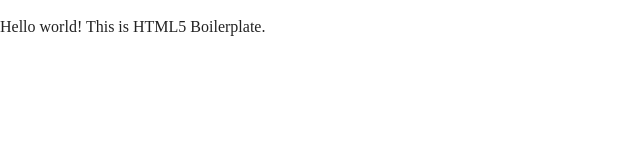
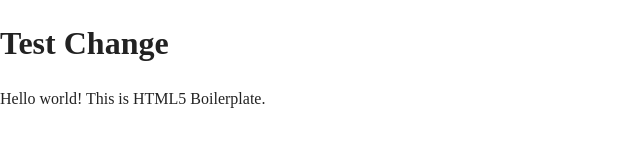
Before and after one commit to pawelgorka/httptwopushtest, a plain HTML site: page index.html in a window 1280 px wide. Shown: the whole page, without its empty margins (0-640 px from the left). Drawn offline with nearby package versions, Linux system fonts and the light colour scheme.

Commit message:
test change

```diff
--- a/index.html
+++ b/index.html
@@ -23,6 +23,7 @@
   <![endif]-->
 
   <!-- Add your site or application content here -->
+  <h1>Test Change</h1>
   <p>Hello world! This is HTML5 Boilerplate.</p>
   <script src="js/vendor/modernizr-3.7.1.min.js"></script>
   <script src="https://code.jquery.com/jquery-3.3.1.min.js" integrity="sha256-FgpCb/KJQlLNfOu91ta32o/NMZxltwRo8QtmkMRdAu8=" crossorigin="anonymous"></script>
```
